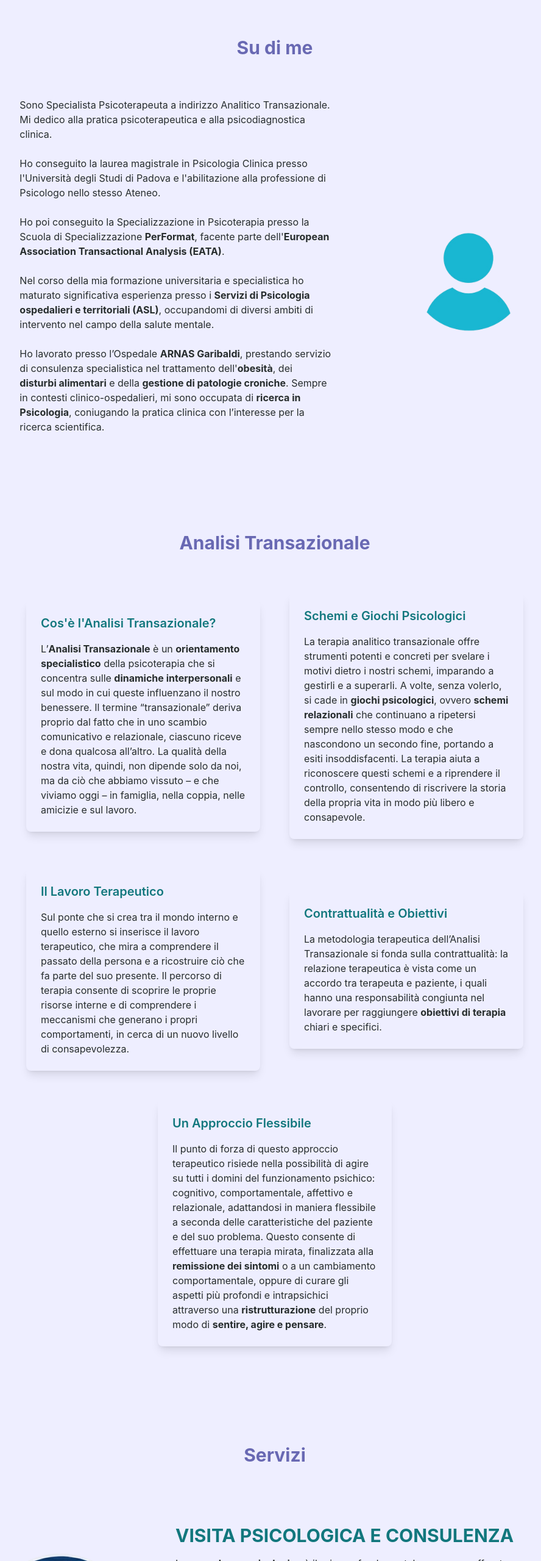
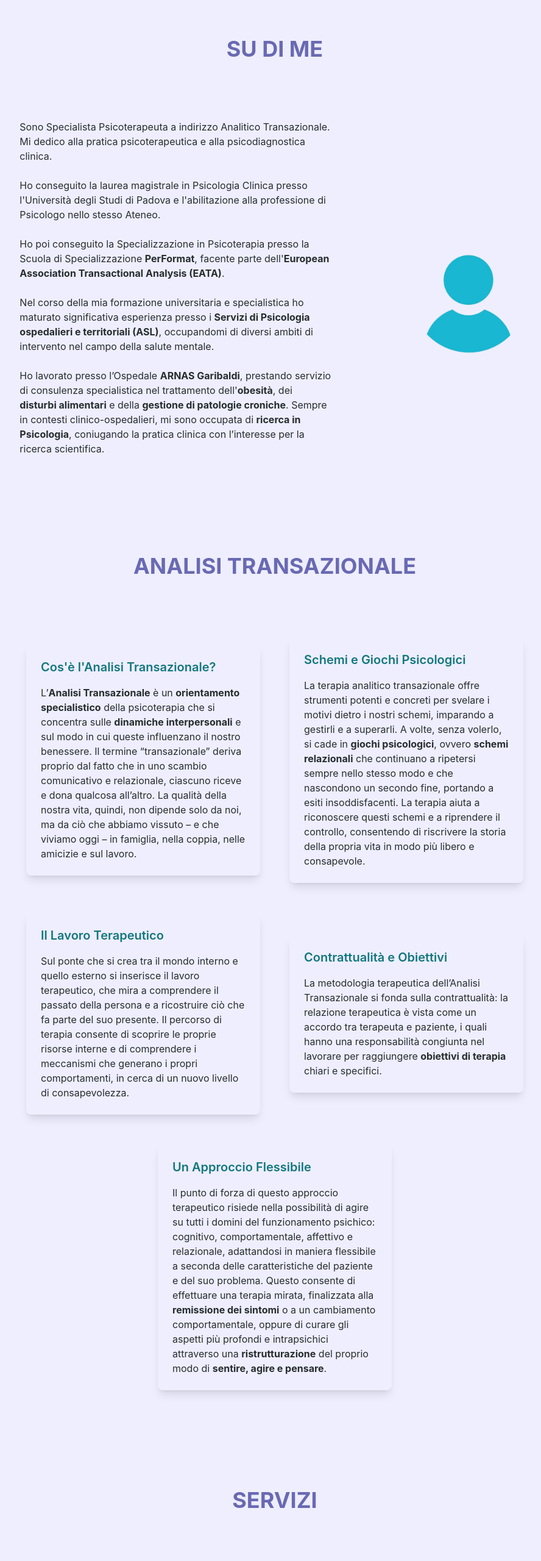
Before and after one commit to MikeCheek/psicologia-letizia, a Gatsby site: page / in a window 1280 px wide. Shown: the part 900-3460 px from the top of the page at 61% size, without its empty margins (189-1077 px from the left). Built offline with nearby package versions, Linux system fonts and the light colour scheme; Gatsby itself is replaced by a stand-in of ours.

Commit message:
Fixed titles

```diff
--- a/src/components/molecules/AboutMe.tsx
+++ b/src/components/molecules/AboutMe.tsx
@@ -6,7 +6,8 @@ import Section from '../organisms/Section'
 const AboutMe = () => {
   return (
     <Section id="sudime">
-      <h3 className="text-3xl font-bold mb-4 text-purple">Su di me</h3>
+      <h3 className="text-2xl md:text-4xl font-bold mb-12 text-purple uppercase">
+        Su di me</h3>
       <div className="w-full flex flex-col-reverse md:flex-row items-center justify-evenly gap-8">
         <div className="w-full md:w-[50%] flex flex-col justify-center text-center md:text-left">
           Sono Specialista Psicoterapeuta a indirizzo Analitico Transazionale.
--- a/src/components/molecules/Approach.tsx
+++ b/src/components/molecules/Approach.tsx
@@ -46,7 +46,8 @@ const steps = [
 
 const Approach: React.FC = () => (
   <Section id="approccio">
-    <h3 className="text-3xl font-bold mb-4 text-purple">Il mio approccio</h3>
+    <h3 className="text-2xl md:text-4xl font-bold mb-12 text-purple uppercase">
+      Il mio approccio</h3>
     <div className="relative flex flex-col lg:flex-row-reverse gap-20 items-center">
       <StaticImage
         src="../../images/studio-2.jpg"
--- a/src/components/molecules/Services.tsx
+++ b/src/components/molecules/Services.tsx
@@ -133,7 +133,7 @@ const ServiceBlock: React.FC<ServiceBlockProps> = ({ title, image, description,
         {image}
       </div>
       <div className="flex flex-col gap-4 w-full md:w-[50vw] self-start">
-        <h4 className="rounded-lg font-bold text-xl md:text-3xl text-lightBlue text-center md:text-left uppercase">
+        <h4 className="rounded-lg font-bold text-xl md:text-2xl text-lightBlue text-center md:text-left uppercase">
           {title}
         </h4>
         <p className={`relative text-base text-left ${description2 ? 'mb-4' : 'mb-8'}`}>
@@ -153,7 +153,7 @@ const ServiceBlock: React.FC<ServiceBlockProps> = ({ title, image, description,
 const Services = () => {
   return (
     <Section id="servizi">
-      <h3 className="text-3xl font-bold mb-12 text-purple">
+      <h3 className="text-2xl md:text-4xl font-bold mb-12 text-purple uppercase">
         Servizi
       </h3>
       <div className="flex w-full gap-20 flex-col items-center justify-center">
--- a/src/components/molecules/TransAnalysis.tsx
+++ b/src/components/molecules/TransAnalysis.tsx
@@ -50,7 +50,8 @@ const TransAnalysis = () => {
 
   return (
     <Section id="analisitransazionale">
-      <h3 className="text-3xl font-bold mb-4 text-purple text-center">Analisi Transazionale</h3>
+      <h3 className="text-2xl md:text-4xl font-bold mb-12 text-purple uppercase">
+        Analisi Transazionale</h3>
       <div className="w-full flex flex-row flex-wrap items-center justify-center gap-12">
         {info.map((card, idx) => (
           <div
```
